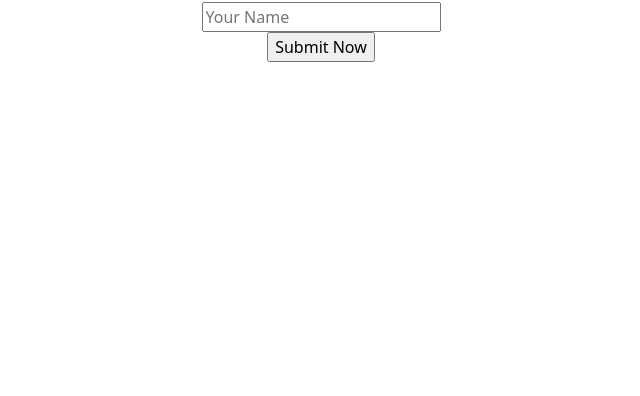
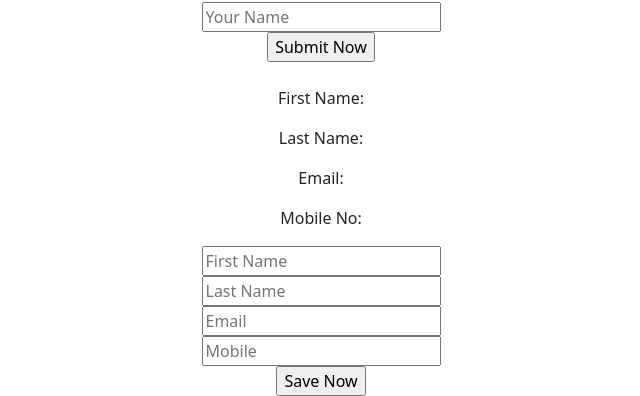
Before and after one commit to nzstarz/React-Basic, a React (Create React App) app: page / in a window 1280 px wide. Shown: the part 1338-1734 px from the top of the page, without its empty margins (319-959 px from the left). Before the commit the page ends 1400 px from the top, so only its background shows below. Built offline with nearby package versions, Linux system fonts and the light colour scheme.

Commit message:
Forms with multiple input fields

```diff
--- a/src/App.js
+++ b/src/App.js
@@ -11,6 +11,7 @@ import Refresh from './mycomponents/Refresh';
 import ReactDomPractice from './mycomponents/ReactDomPractice';
 import FindDomNode from './mycomponents/FindDomNode';
 import Form from './mycomponents/Form';
+import Signup from './mycomponents/Signup';
 
 function App() {
   return (
@@ -36,6 +37,8 @@ function App() {
      <FindDomNode></FindDomNode>
      <br></br>
      <Form></Form>
+     <br></br>
+     <Signup></Signup>
 
     </div>
   )
--- /dev/null
+++ b/src/mycomponents/Signup.js
@@ -0,0 +1,45 @@
+import React, { Component } from 'react';
+
+class Signup extends Component {
+
+    constructor(){
+        super();
+        this.state={
+            fname: " ",
+            lname: " ",
+            email: " ",
+            mobile: " "
+        }
+    }
+
+        onChangeHandler=(event)=>{
+            var inputName=event.target.name;
+            var inputValue=event.target.value;
+
+            this.setState({[inputName]:inputValue});
+
+        }
+
+    render() {
+        return (
+            <div>
+                <p>First Name: {this.state.fname}</p>
+                <p>Last Name: {this.state.lname}</p>
+                <p>Email: {this.state.email}</p>
+                <p>Mobile No: {this.state.mobile}</p>
+                <form>
+                    <input onChange={this.onChangeHandler} name="fname" type="text" placeholder="First Name"></input><br></br>
+                    <input onChange={this.onChangeHandler} name="lname" type="text" placeholder="Last Name"></input><br></br>
+                    <input onChange={this.onChangeHandler} name="email" type="text" placeholder="Email"></input><br></br>
+                    <input onChange={this.onChangeHandler} name="mobile" type="text" placeholder="Mobile"></input><br></br>
+                    <input name="submit" type="submit" value="Save Now"></input><br></br>
+                </form>
+
+
+
+            </div>
+        );
+    }
+}
+
+export default Signup;
```
